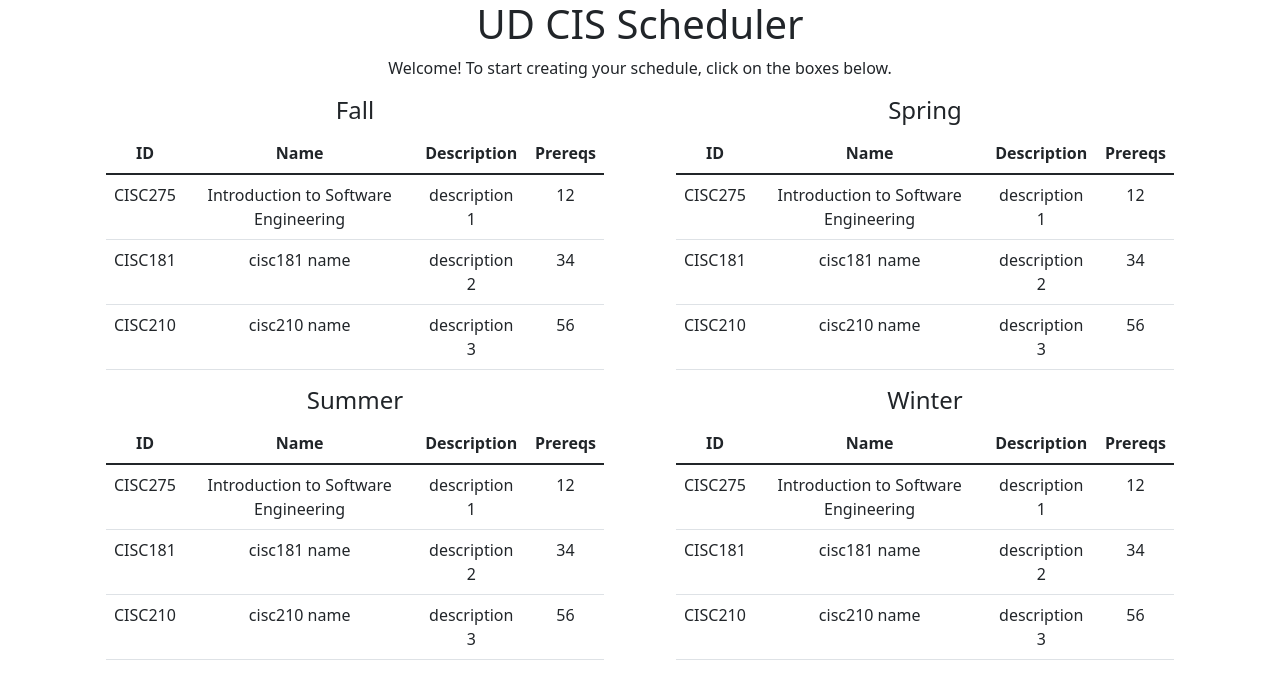
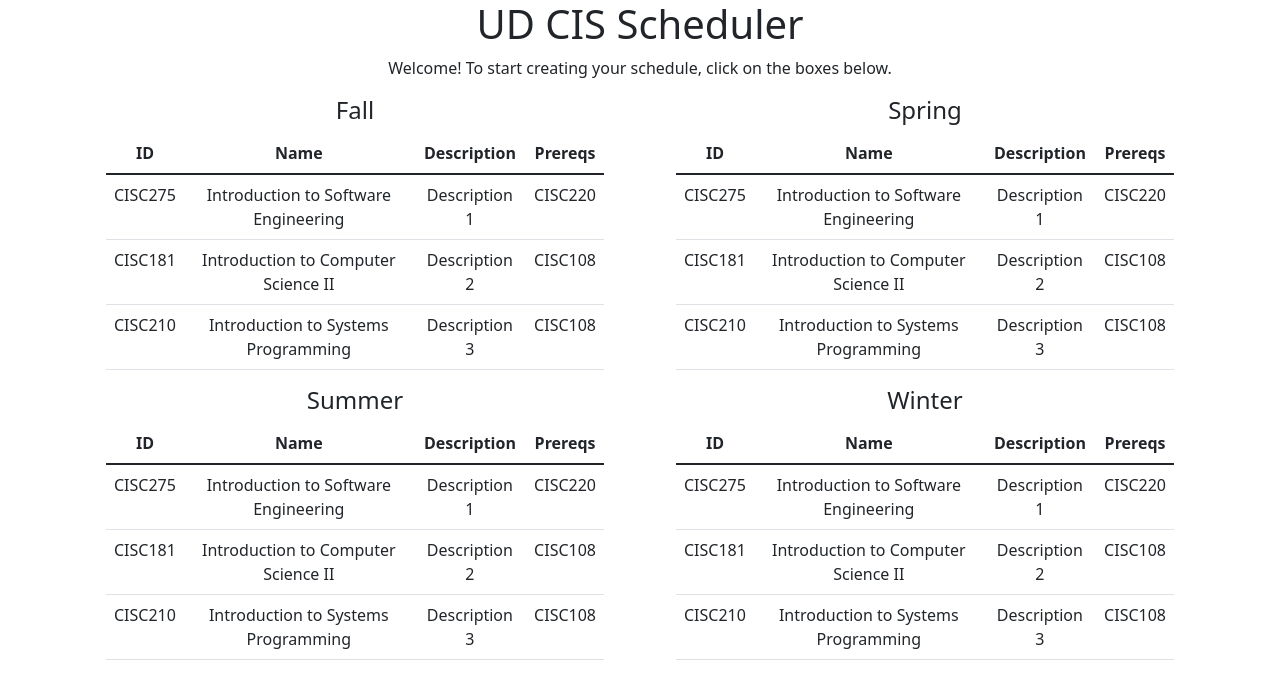
Before and after one commit to UD-CISC275-F21/ud-cis-scheduler-team-13, a React (Create React App) app: page / in a window 1280 px wide. Shown: the top 688 px of the page. Built offline with nearby package versions, Linux system fonts and the light colour scheme.

Commit message:
filled courses with meaningful information

```diff
--- a/src/components/SemesterTable.tsx
+++ b/src/components/SemesterTable.tsx
@@ -3,9 +3,9 @@ import React, { Container, Table } from "react-bootstrap";
 
 export function SemesterTable({semesterName}: {semesterName: string}): JSX.Element {
     const courses: Course[] = [
-        {id: "CISC275", name: "Introduction to Software Engineering", description: "description 1", prereqs: ["1", "2"]},
-        {id: "CISC181", name: "cisc181 name", description: "description 2", prereqs: ["3", "4"]},
-        {id: "CISC210", name: "cisc210 name", description: "description 3", prereqs: ["5", "6"]}];
+        {id: "CISC275", name: "Introduction to Software Engineering", description: "Description 1", prereqs: ["CISC220"]},
+        {id: "CISC181", name: "Introduction to Computer Science II", description: "Description 2", prereqs: ["CISC108"]},
+        {id: "CISC210", name: "Introduction to Systems Programming", description: "Description 3", prereqs: ["CISC108"]}];
 
     // Different semesters have different credit limits
     // Uncomment lines when use for creditLim is implemented
```
